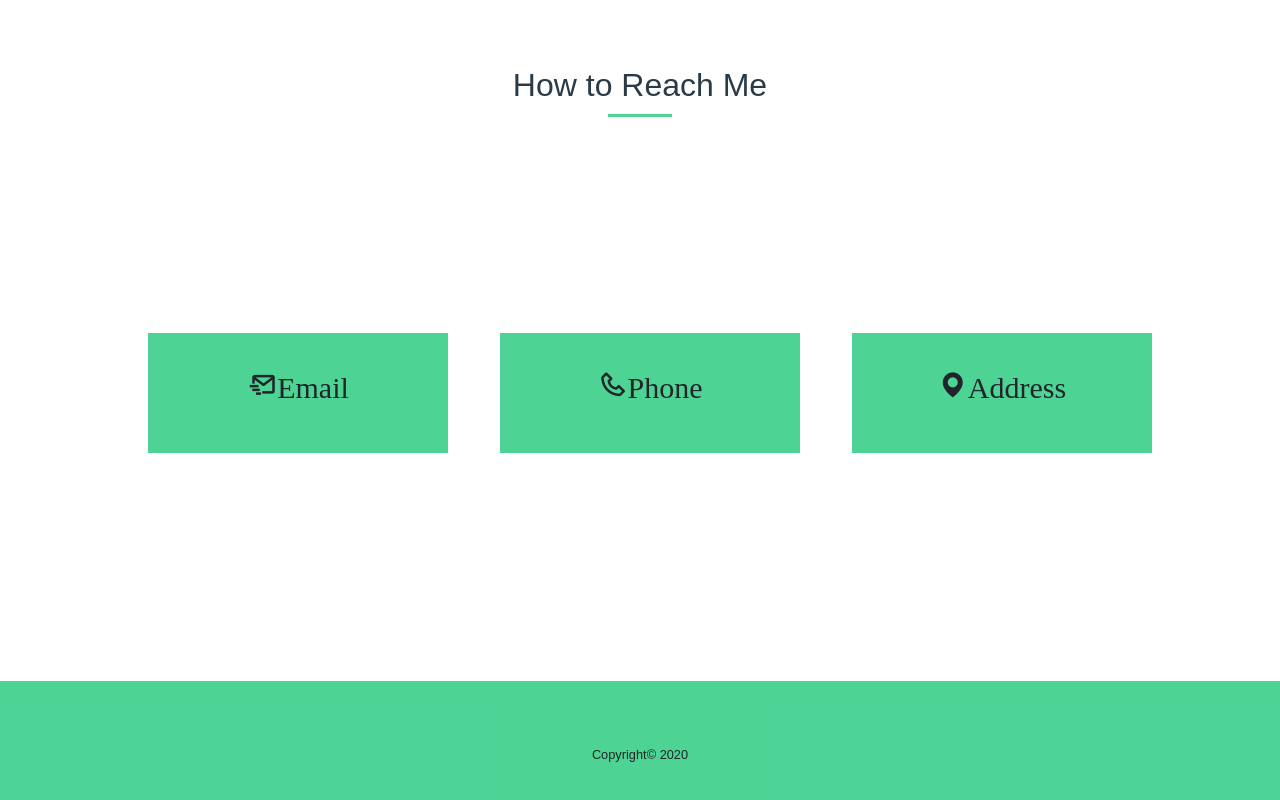
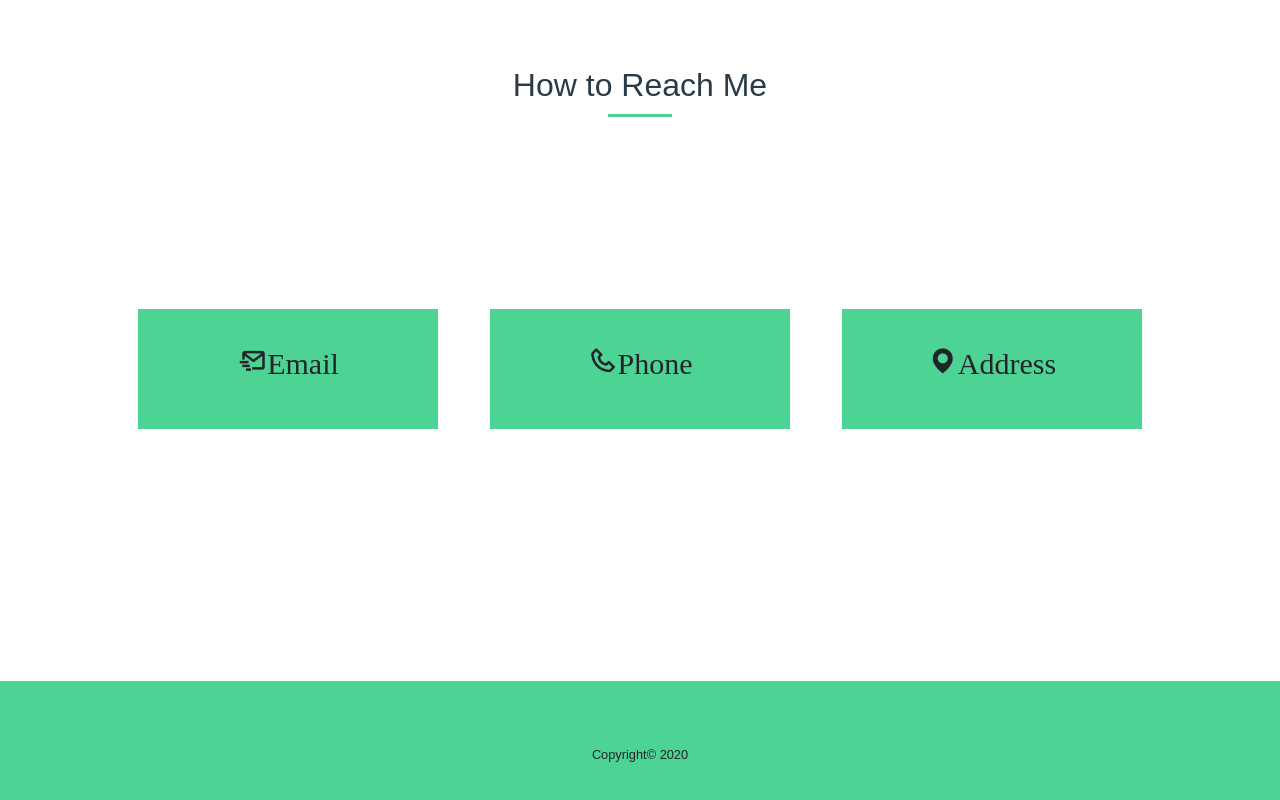
Before and after one commit to bulganerdenebaatar/portfolio, a website: page index.html in a window 1280 px wide. Shown: the part 3363-4163 px from the top of the page. Drawn offline with nearby package versions, Linux system fonts and the light colour scheme; a web font is replaced by a local one.

Commit message:
middle deleted

```diff
--- a/assets/css/style.css
+++ b/assets/css/style.css
@@ -352,14 +352,7 @@ img {
 
 /*  Contact  */
 .contact__container{
-    row-gap: 0;
-}
-
-.middle {
-    position: absolute;
-    top: 50%;
-    left: 50%;
-    transform: translate(-50%, -50%);
+    row-gap: 2rem;
 }
 
 .card {
```
